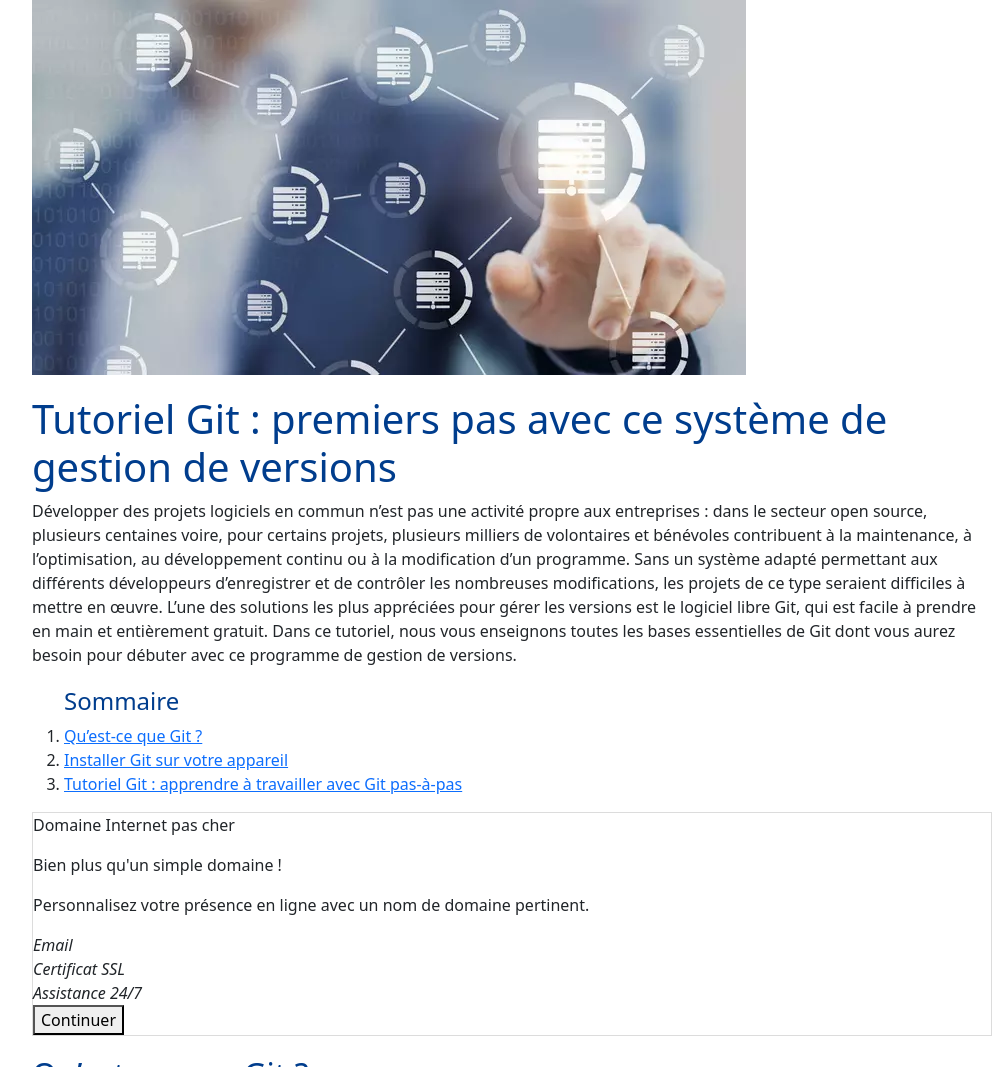
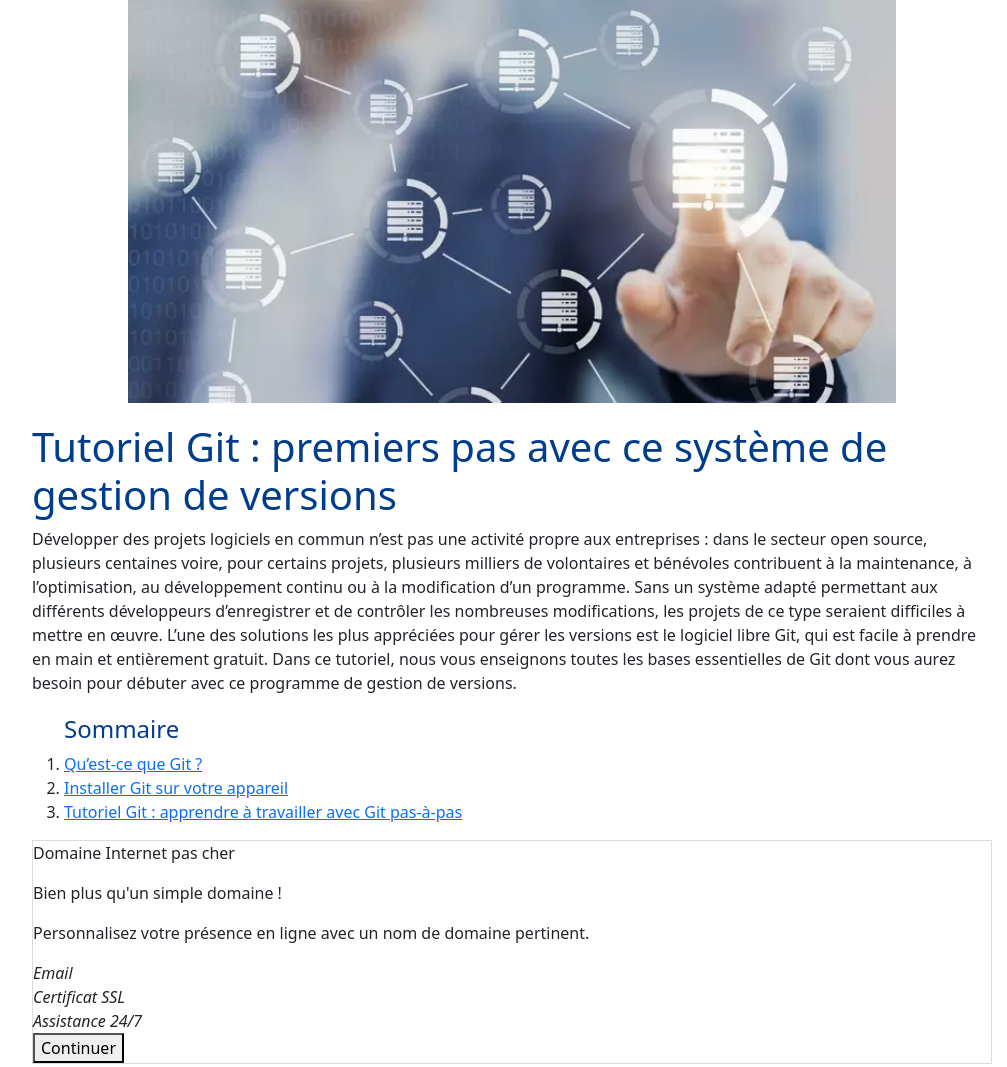
Before and after one commit to julesrachet/exercice, a plain HTML site: page index.html in a window 1280 px wide. Shown: the top 1067 px of the page, without its empty margins (128-1135 px from the left). Drawn offline with nearby package versions, Linux system fonts and the light colour scheme.

Commit message:
centrage de l'image

```diff
--- a/index.html
+++ b/index.html
@@ -8,7 +8,9 @@
     <title>Document</title>
 </head>
 <body>
-    <img src="img/reseau.webp" alt="" class="img-fluid">
+    <div class="d-flex justify-content-center">
+        <img src="img/reseau.webp" alt="" class="">
+    </div>
     <h1 class="bluetitle">Tutoriel Git : premiers pas avec ce système de gestion de versions</h1>
     <p>Développer des projets logiciels en commun n’est pas une activité propre aux entreprises : dans le secteur open source, plusieurs centaines voire, pour certains projets, plusieurs milliers de volontaires et bénévoles contribuent à la maintenance, à l’optimisation, au développement continu ou à la modification d’un programme. Sans un système adapté permettant aux différents développeurs d’enregistrer et de contrôler les nombreuses modifications, les projets de ce type seraient difficiles à mettre en œuvre.
 
--- a/style.css
+++ b/style.css
@@ -1,6 +1,12 @@
+html {
+    font-family: sans-serif;
+}
 body{
     padding-left: 10rem;
     padding-right: 10rem;
+}
+img{
+    width: 80%;
 }
 .bluetitle{
     color: #003d8d;
@@ -11,6 +17,7 @@
 }
 .info-box-orange{
     background: #faebcc;
+    padding: 1rem;
 }
 .box{
     display: flex;
```
